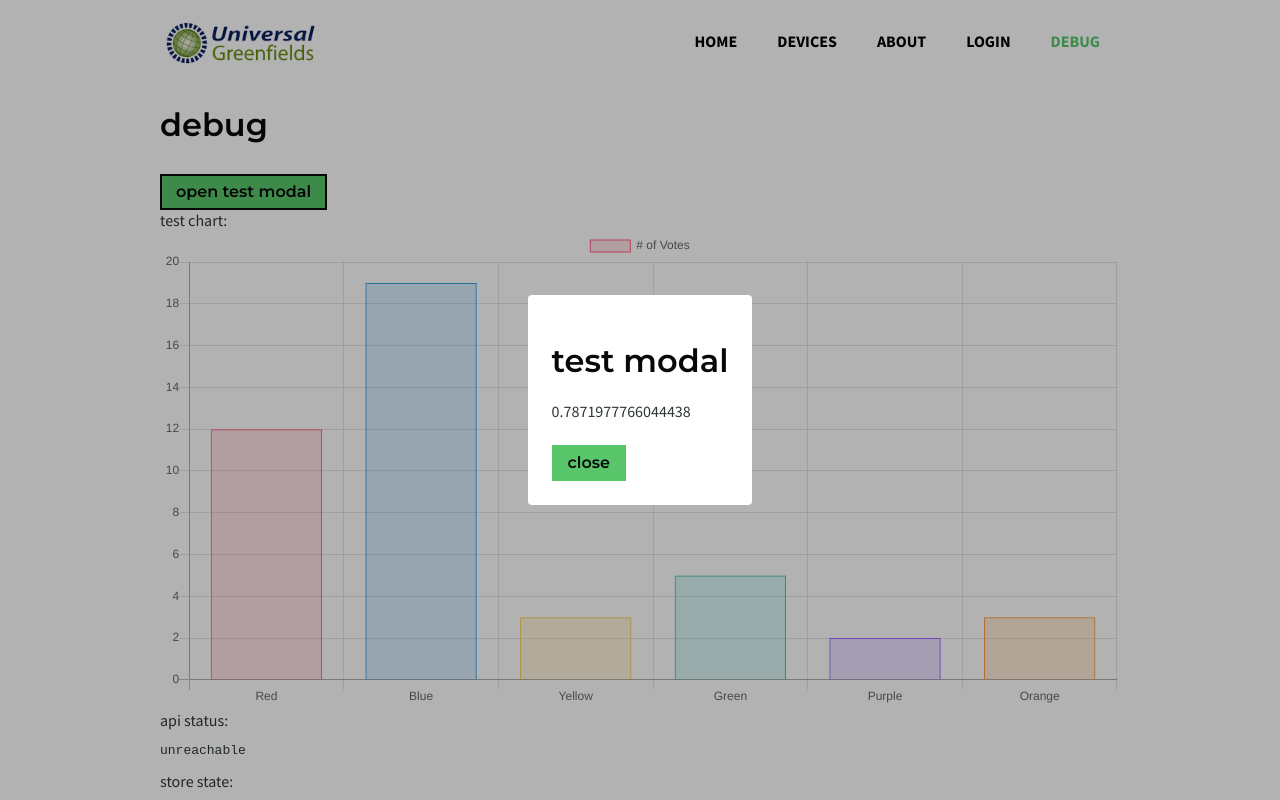
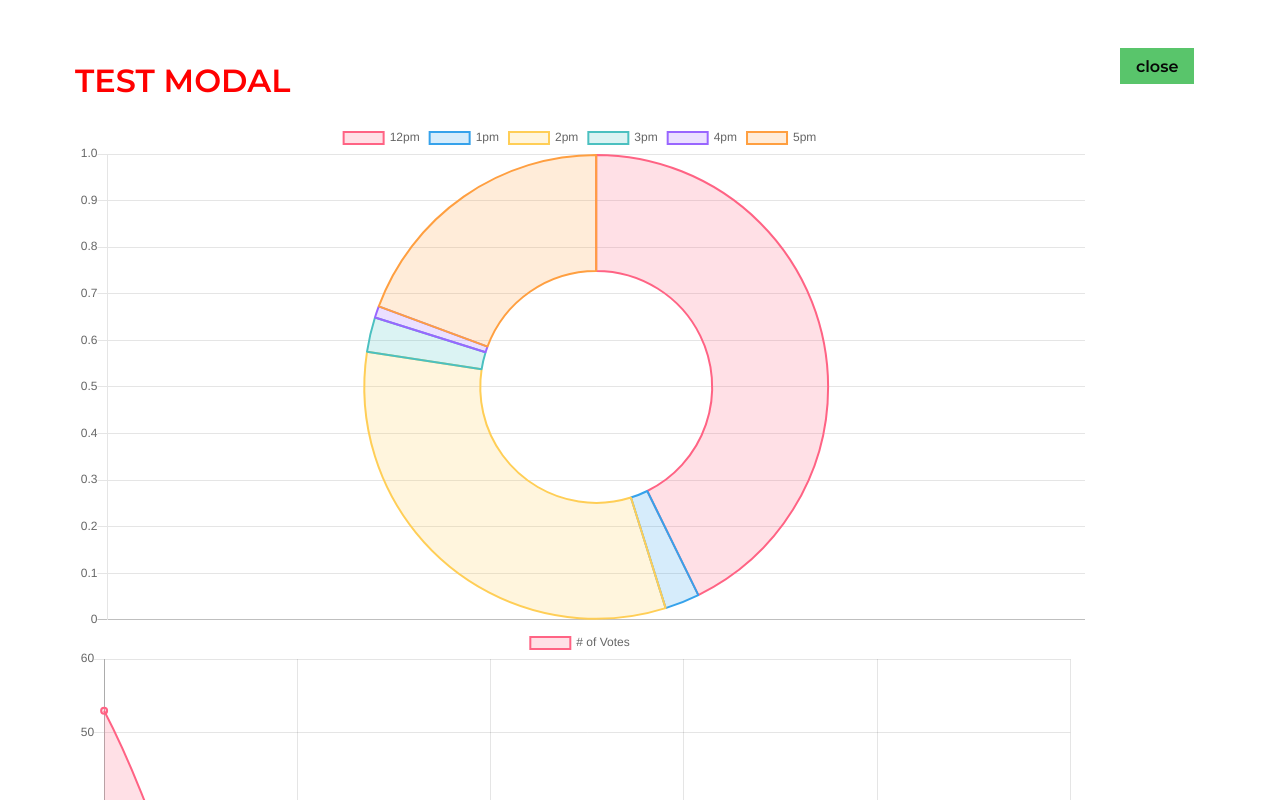
Before and after one commit to Davans01/Leiden_project, a Vue app: page /debug in a window 1280 px wide. Both pictures are taken after a click on the button "open test modal". Shown: the top 800 px of the page. Built offline with nearby package versions, Linux system fonts and the light colour scheme; no server answers.

Commit message:
styling modals nog niet af

```diff
--- a/src/components/chart.vue
+++ b/src/components/chart.vue
@@ -1,5 +1,6 @@
 <template>
   <canvas ref="canvas"></canvas>
+  <canvas ref="canvas2"></canvas>
 </template>
 
 <script>
@@ -12,14 +13,16 @@ export default {
   },
   mounted() {
     const context = this.$refs.canvas.getContext("2d")
+    const canvas2 = this.$refs.canvas2.getContext("2d")
+
     this.chart = new Chart(context, {
-      type: "bar",
+      type: "doughnut",
       data: {
-        labels: ["Red", "Blue", "Yellow", "Green", "Purple", "Orange"],
+        labels: ["12pm", "1pm", "2pm", "3pm", "4pm", "5pm"],
         datasets: [
           {
             label: "# of Votes",
-            data: [12, 19, 3, 5, 2, 3],
+            data: [53, 3, 40, 3, 1, 24],
             backgroundColor: [
               "rgba(255, 99, 132, 0.2)",
               "rgba(54, 162, 235, 0.2)",
@@ -36,7 +39,7 @@ export default {
               "rgba(153, 102, 255, 1)",
               "rgba(255, 159, 64, 1)",
             ],
-            borderWidth: 1,
+            borderWidth: 2,
           },
         ],
       },
@@ -52,6 +55,48 @@ export default {
         },
       },
     })
+
+    this.chart = new Chart(canvas2, {
+      type: "line",
+      data: {
+        labels: ["12pm", "1pm", "2pm", "3pm", "4pm", "5pm"],
+        datasets: [
+          {
+            label: "# of Votes",
+            data: [53, 3, 40, 3, 1, 24],
+            backgroundColor: [
+              "rgba(255, 99, 132, 0.2)",
+              "rgba(54, 162, 235, 0.2)",
+              "rgba(255, 206, 86, 0.2)",
+              "rgba(75, 192, 192, 0.2)",
+              "rgba(153, 102, 255, 0.2)",
+              "rgba(255, 159, 64, 0.2)",
+            ],
+            borderColor: [
+              "rgba(255, 99, 132, 1)",
+              "rgba(54, 162, 235, 1)",
+              "rgba(255, 206, 86, 1)",
+              "rgba(75, 192, 192, 1)",
+              "rgba(153, 102, 255, 1)",
+              "rgba(255, 159, 64, 1)",
+            ],
+            borderWidth: 2,
+          },
+        ],
+      },
+      options: {
+        scales: {
+          yAxes: [
+            {
+              ticks: {
+                beginAtZero: true,
+              },
+            },
+          ],
+        },
+      },
+    })
+
   },
 }
 </script>
--- a/src/components/modal-base.vue
+++ b/src/components/modal-base.vue
@@ -24,12 +24,13 @@ export default {
   width: 100%;
   height: 100%;
 
-  background: rgba(0, 0, 0, 0.3);
+  background: white;
 
   display: flex;
   flex-direction: row;
   justify-content: center;
   align-items: center;
+  overflow-y: auto;
 }
 
 .modal {
@@ -37,7 +38,7 @@ export default {
   padding: 24px;
   border-radius: 4px;
 
-  max-width: calc(100vw - 32px);
-  max-height: calc(100vh - 32px);
+  width: calc(100vw - 32px);
+  height: calc(100vh - 32px);
 }
 </style>
--- a/src/views/home.vue
+++ b/src/views/home.vue
@@ -1,19 +1,230 @@
 <template>
   <page-wrapper>
     <h1>home</h1>
+    <div class="row home-charts">
+
+      <div class="full-row">
+
+        <div class="blocks-container">
+
+          <div class="block title">
+            <h2>Grafieken</h2>
+          </div>
+
+          <div class="block-group content">
+            <div class="block graphs-home">
+              <primary-button @click="openTestModal">
+                <a class="modal-test">
+                <img src="../../src/assets/test.jpg" />
+                  <p>Grafiek 1</p>
+                </a>
+              </primary-button>
+            </div>
+
+           <div class="block graphs-home">
+              <primary-button @click="openTestModal">
+                <a class="modal-test">
+                <img src="../../src/assets/test.jpg" />
+                  <p>Grafiek 2</p>
+                </a>
+              </primary-button>
+            </div>
+
+            <div class="block graphs-home">
+              <primary-button @click="openTestModal">
+                <a class="modal-test">
+                <img src="../../src/assets/test.jpg" />
+                  <p>Grafiek 3</p>
+                </a>
+              </primary-button>
+            </div>
+
+            <div class="block graphs-home">
+              <primary-button @click="openTestModal">
+                <a class="modal-test">
+                <img src="../../src/assets/test.jpg" />
+                  <p>Grafiek 4</p>
+                </a>
+              </primary-button>
+            </div>
+
+            <div class="block graphs-home">
+              <primary-button @click="openTestModal">
+                <a class="modal-test">
+                <img src="../../src/assets/test.jpg" />
+                  <p>Grafiek 5</p>
+                </a>
+              </primary-button>
+            </div>
+
+          <div class="block graphs-home">
+              <primary-button @click="openTestModal">
+                <a class="modal-test">
+                <img src="../../src/assets/test.jpg" />
+                  <p>Grafiek 6</p>
+                </a>
+              </primary-button>
+            </div>
+
+          </div>
+        </div>
+      </div>
+    </div>
+
+    <chart></chart>
   </page-wrapper>
   <page-footer></page-footer>
 </template>
 
+
+
 <script>
 import PageWrapper from "../components/page-wrapper"
 import PageFooter from "../components/page-footer"
+import Chart from "../components/chart.vue"
+import TestModal from "./test-modal.vue"
+import { modalBus } from "../bus"
+
+
 
 export default {
-  name: "home",
+  name: "debug",
   components: {
     PageWrapper,
     PageFooter,
+    Chart,
+  },
+  data() {
+    return {
+      status: "unknown",
+    }
+  },
+  computed: {
+    state() {
+      return JSON.stringify(this.$store.state, undefined, 2)
+    },
+  },
+  methods: {
+    openTestModal() {
+      modalBus.emit("open", {
+        component: TestModal,
+        props: {
+          testProp: Math.random(),
+        },
+      })
+    },
   },
 }
+
 </script>
+
+<style lang="scss" scoped>
+.modal[data-v-a8d280fe] {
+    background: red!important;
+    padding: 0px!important;
+    border-radius: 4px;
+    max-width: 100%!important;
+    max-height: 100%!important;
+    width: 100%!important;
+    height: 100%!important;
+}
+.row{
+
+  &.home-charts{
+    width: 100%;
+    float: left;
+    .full-row{
+      margin: 0 auto;
+      max-width: 1080px;
+      padding: 0 35px;
+      width: 100%;
+      float: left;
+      .blocks-container{
+        display: block;
+        .block{
+
+          .title{
+
+            h2{
+
+            }
+          }
+        }
+        .block-group{
+
+          &.content{
+            margin-top: 30px;
+            display: -webkit-box;
+            display: -moz-box;
+            display: -webkit-flex;
+            display: -ms-flexbox;
+            display: flex;
+            -webkit-flex-wrap: wrap;
+            -ms-flex-wrap: wrap;
+            flex-wrap: wrap;
+            float: left;
+            width: 100%;
+            .block{
+
+              &.graphs-home{
+                background-color: #fff;
+                text-align: center;
+                float: left;
+                box-sizing: border-box;
+                box-shadow: 3px 3px 8px 3px rgb(0 0 0 / 16%);
+                margin-bottom: 30px;
+                position: relative;
+                cursor: pointer;
+                a{
+                  display: block;
+                  padding-top: 100px;
+                  img{
+
+                  }
+                  p{
+                    padding-bottom: 40px;
+                    margin-top: 30px;
+                    letter-spacing: 2px;
+                    font-size: 20px;
+                    color: #5a5a5a;
+                  }
+                }
+              }
+            }
+          }
+        }
+      }
+    }
+  }
+}
+.row.home-charts .full-row .blocks-container .block-group.content > .graphs-home:nth-of-type(6n+1) {
+    margin-right: 15px;
+    margin-left: 0;
+}
+.row.home-charts .full-row .blocks-container .block-group.content > .graphs-home:nth-of-type(6n+2) {
+    margin-right: 15px;
+    margin-left: 15px;
+}
+.row.home-charts .full-row .blocks-container .block-group.content > .graphs-home:nth-of-type(6n+3) {
+    margin-right: 0px;
+    margin-left: 15px;
+}
+.row.home-charts .full-row .blocks-container .block-group.content > .graphs-home:nth-of-type(6n+4) {
+    margin-left: 0px;
+    margin-right: 15px;
+}
+.row.home-charts .full-row .blocks-container .block-group.content > .graphs-home:nth-of-type(6n+4) {
+    margin-right: 15px;
+    margin-left: 0px;
+}
+.row.home-charts .full-row .blocks-container .block-group.content > .graphs-home:nth-of-type(6n+6) {
+    margin-right: 0px;
+    margin-left: 15px;
+}
+.row.home-charts .full-row .blocks-container .block-group.content > .graphs-home {
+    width: calc(33.3333333333% - 20px);
+    margin-right: 15px;
+    margin-left: 15px;
+}
+
+</style>
--- a/src/views/test-modal.vue
+++ b/src/views/test-modal.vue
@@ -1,8 +1,40 @@
 <template>
   <modal-base>
-    <h1>test modal</h1>
-    <p>{{ testProp }}</p>
-    <primary-button @click="close">close</primary-button>
+  <!-- <p>{{ testProp }}</p> -->
+  <div class="row chart-modal">
+
+    <div class="full-row">
+
+      <div class="blocks-container">
+
+        <div class="block title">
+          <h1>test modal</h1>
+        </div>
+
+        <div class="block-group content">
+
+          <div class="block content-chart">
+
+            <div class="inner-block chart">
+              <chart></chart>
+            </div>
+
+          </div>
+
+          <div class="block content-text">
+
+            <div class="inner-block text">
+
+              <p>test</p>
+
+            </div>
+          </div>
+        </div>
+      </div>
+    </div>
+  </div>
+
+      <primary-button @click="close">close</primary-button>
   </modal-base>
 </template>
 
@@ -10,12 +42,14 @@
 import { modalBus } from "../bus"
 import ModalBase from "../components/modal-base"
 import PrimaryButton from "../components/primary-button.vue"
+import Chart from "../components/chart.vue"
 
 export default {
   name: "test-modal",
   components: {
     ModalBase,
     PrimaryButton,
+    Chart,
   },
   props: {
     testProp: Number,
@@ -27,3 +61,90 @@ export default {
   },
 }
 </script>
+<style lang="scss" scoped>
+
+.backdrop{
+
+  .modal{
+    background-color: red;
+    background: red!important;
+    padding: 0px!important;
+    border-radius: 4px;
+    max-width: 100%!important;
+    max-height: 100%!important;
+    width: 100%!important;
+    height: 100%!important;
+  }
+}
+
+.modal[data-v-a8d280fe] {
+    background: red!important;
+    padding: 0px!important;
+    border-radius: 4px;
+    max-width: 100%!important;
+    max-height: 100%!important;
+    width: 100%!important;
+    height: 100%!important;
+}
+
+.row{
+  width: 100%;
+  &.chart-modal{
+
+    .full-row{
+      margin: 0 auto;
+      max-width: 1080px;
+      padding: 0 35px;
+      width: 100%;
+      float: left;
+
+      .blocks-container{
+
+        .block{
+
+          &.title{
+
+            h1{
+              color: red;
+              text-transform: uppercase;
+              font-weight: bold;
+            }
+
+          }
+        }
+        .block-group{
+
+          &.content{
+
+            .block{
+
+              &.content-chart{
+
+                .inner-block{
+
+                  &.chart{
+
+                  }
+                }
+              }
+
+              &.content-text{
+
+                .inner-block{
+
+                  &.text{
+
+                    p{
+
+                    }
+                  }
+                }
+              }
+            }
+          }
+        }
+      }
+    }
+  }
+}
+</style>
```
Also changed, not shown: src/assets/test.jpg (added).
